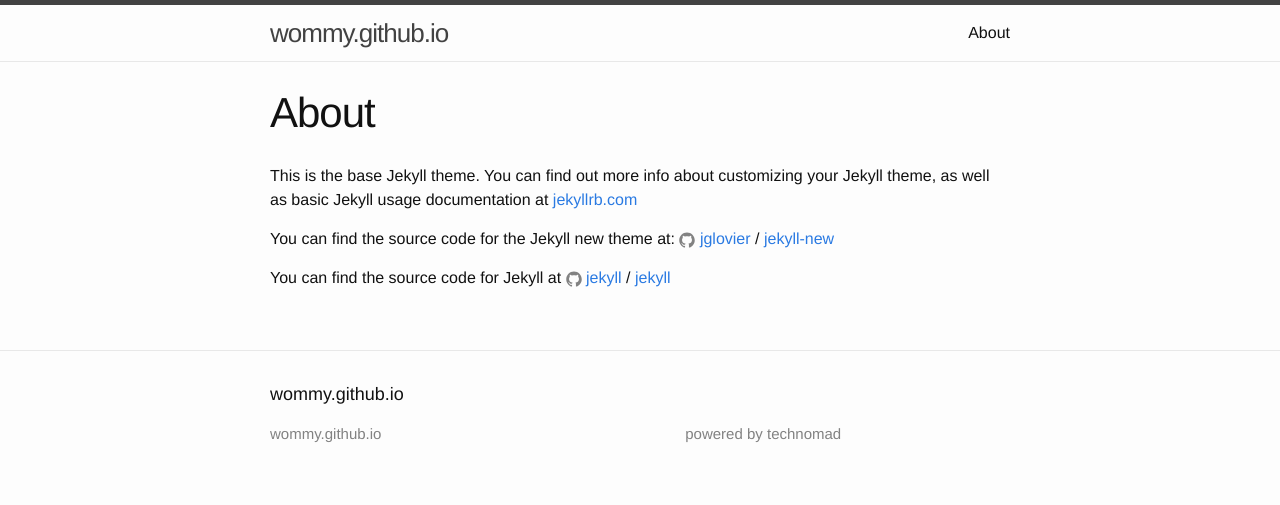
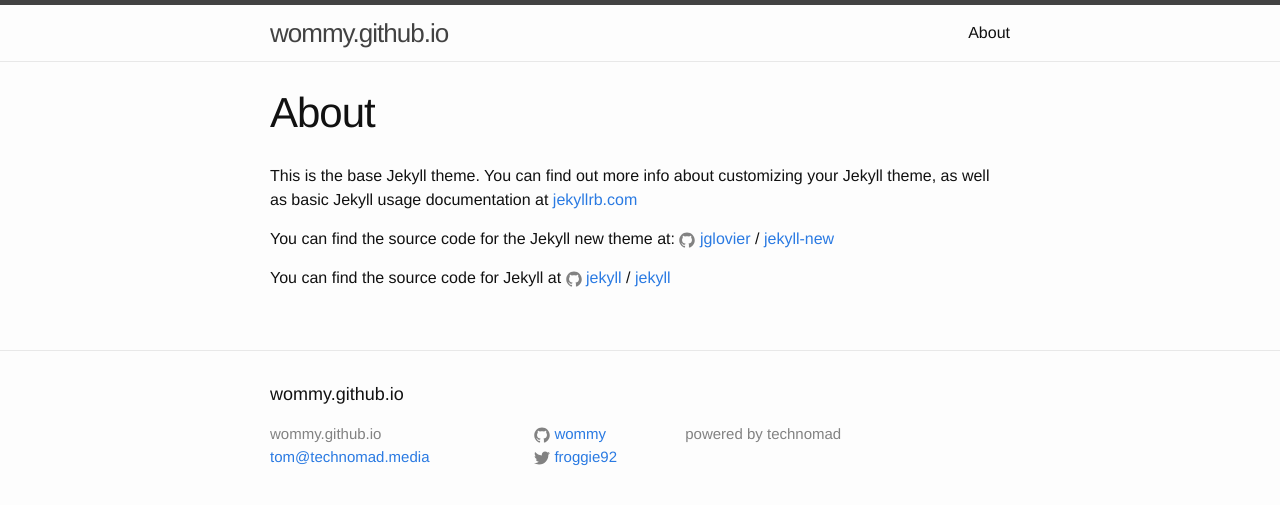
Before and after one commit to wommy/wommy.github.io, a Jekyll site: the page built from about.md, in a window 1280 px wide. Shown: the top 505 px of the page. Built offline with Jekyll 4.4.1, drawn with Linux system fonts in a browser that asks for light colours.

Commit message:
tweak config & readme

```diff
--- a/_config.yml
+++ b/_config.yml
@@ -1,8 +1,14 @@
+
+# Relics || to delete
+email: tom@technomad.media
+twitter_username: froggie92
+github_username:  wommy
 
 # Site Setup / Specifics
 
 url:  'https://wommy.github.io'
-permalink:  /post/:year-:month-:day-:title/
+baseurl: "" # the subpath of your site, e.g. /blog
+permalink:  /media/:year-:month-:day-:title/
 
 title:  'wommy.github.io'
 tagline:  'powered by technomad'
@@ -15,13 +21,16 @@
 timezone:  America/Detroit
 excerpt_separator:  '<!--more-->'
 
+# Build settings
+markdown: kramdown
+
 
 # About / Contact
 author:
   name:  'Tommy Williams'
   nick:  'Wommy'
   phone:
-  email:  tom@technomad.media
+#  email:  get from email ^
   facebook:  froggie92
   github:
     username:  'https://github.com/wommy'
```
Also changed, not shown: README.md.
